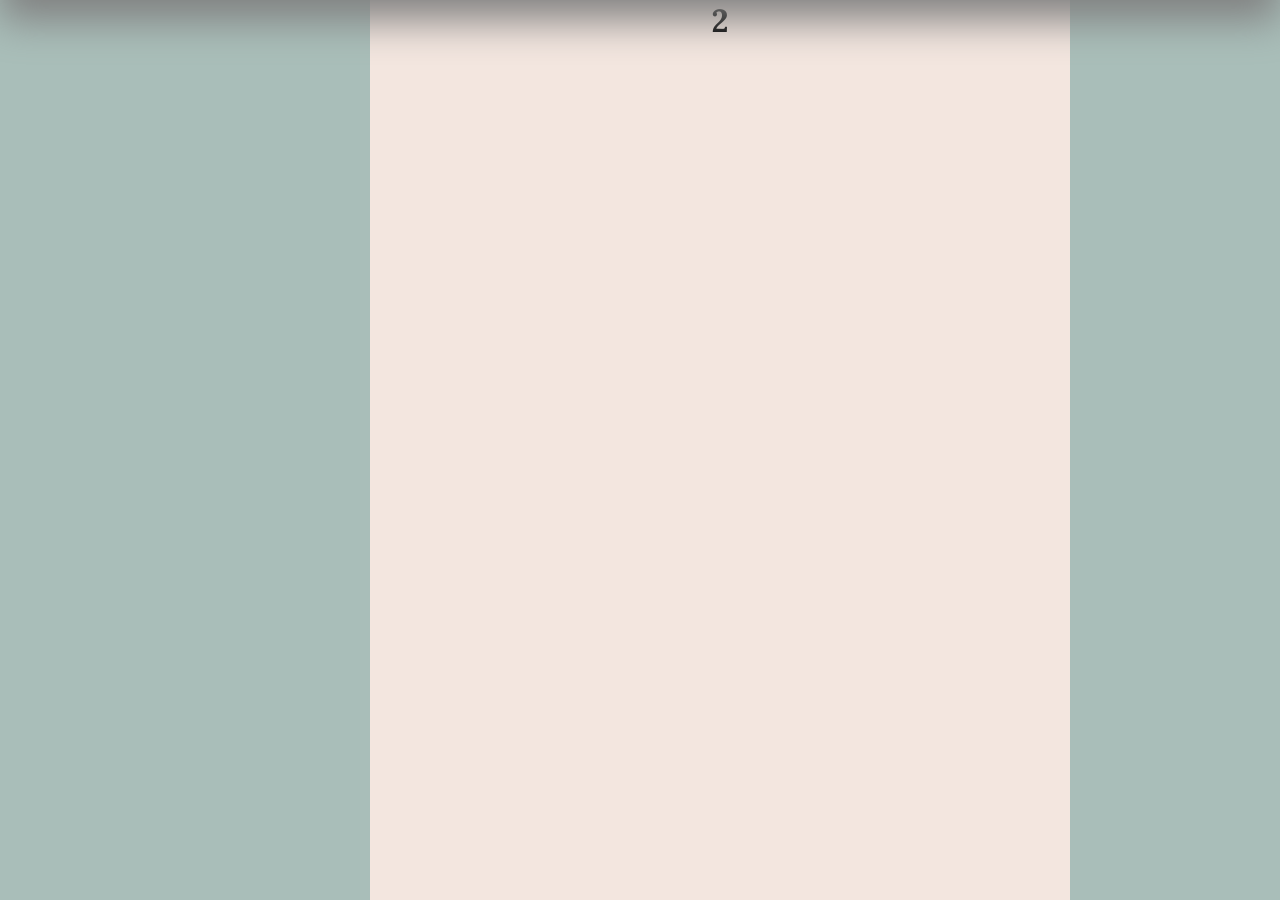
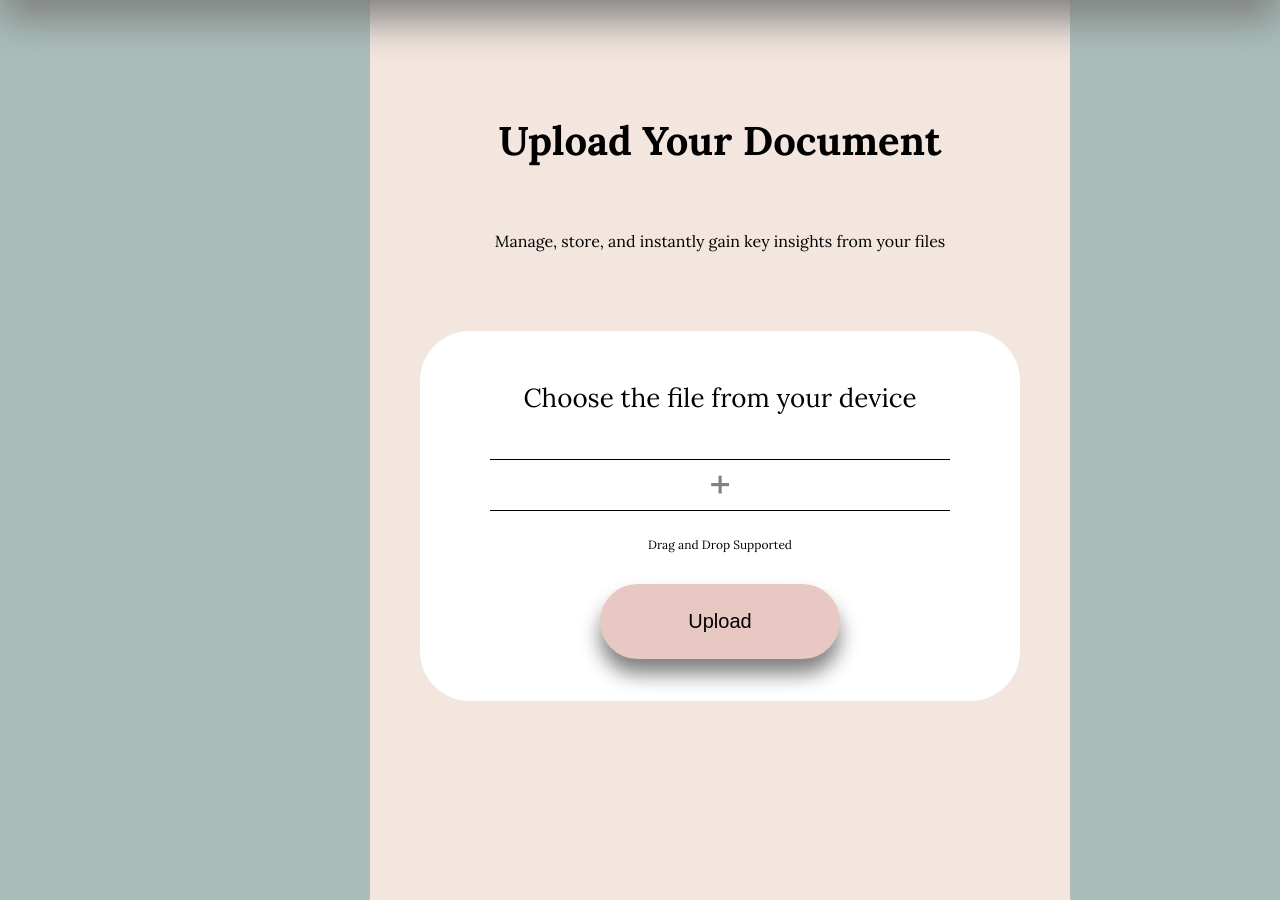
Before and after one commit to SanZh-Test/PetDocuments, a Django app: page /upload_file/ in a window 1280 px wide. Shown: the part 100-1000 px from the top of the page. Run offline with Django 5.2, Linux system fonts and the light colour scheme.

Commit message:
Сreated file upload page and implemented uploading to the site

```diff
--- a/doc_summarizer/summarization/static/summarization/css/styles.css
+++ b/doc_summarizer/summarization/static/summarization/css/styles.css
@@ -117,6 +117,85 @@ h3.active {
     background-color: #E3AFA6;
 }
 
-h1{
+.upload_title{
+    margin: 0px;
+    padding-top: 115px;
+    font-size: 40px;
+}
+
+.upload_text{
+    margin: 0px;
+    padding-top: 65px;
+    font-size: 16px;
+}
+
+.upload_content{
+    margin: 80px auto;
+    width: 600px;
+    height: 370px;
+    border-radius: 50px;
+    background-color: #FFFFFF;
+}
+
+.upload_content_title{
+    padding-top: 50px;
+    font-size: 26px;
+    font-weight: normal;
+}
+
+.add_file{
+    padding: 10px 0px;
+}
+
+.add_file:before{
+    margin: 0 auto 10px;
+    content: '';
+    width: 460px;
+    height: 1px;
+    background-color: #000000;
+    display: block;
+}
+
+.add_file:after{
+    margin: 10px auto 0;
+    content: '';
+    width: 460px;
+    height: 1px;
+    background-color: #000000;
+    display: block;
+}
+
+.upload_content_text{
+    font-size: 12px;
+    padding-bottom: 20px;
+}
+
+input[type="file"]{
+    display: none;
+}
+
+.custom_file_upload{
     margin: 0 auto;
+    display: flex;
+    justify-content: center;
+    align-items: center;
+    width: 30px;
+    height: 30px;
+    font-size: 40px;
+    font-weight: bold;
+    color: gray;
+    cursor: pointer;
+    text-align: center;
+    user-select: none;
+    transition: background 1.0s;
 }
+
+.custom_file_upload:hover{
+    color: black;
+}
+
+.custom_file_upload.file-selected {
+    font-size: 20px;
+    color: black;
+    font-weight: bold;
+}
--- /dev/null
+++ b/doc_summarizer/summarization/static/summarization/js/script.js
@@ -0,0 +1,19 @@
+
+function showFileName() {
+    const fileInput = document.getElementById("file_upload");
+    const fileLabel = document.getElementById("file_label");
+
+    if (fileInput.files.length > 0) {
+        // Update label with the file name and make it smaller
+        fileLabel.textContent = fileInput.files[0].name;
+        fileLabel.classList.add("file-selected");  // Add class for smaller text
+    } else {
+        // If no file selected, keep the "+" symbol
+        fileLabel.textContent = "+";
+        fileLabel.classList.remove("file-selected");  // Remove class to reset size
+    }
+}
+
+document.addEventListener("DOMContentLoaded", function() {
+    document.getElementById("file_upload").addEventListener("change", showFileName);
+});
--- a/doc_summarizer/summarization/templates/summarization/index.html
+++ b/doc_summarizer/summarization/templates/summarization/index.html
@@ -6,6 +6,6 @@
         <p class="home_text">With support for multiple file types, including PDF, DOCX, and TXT, you can upload documents from various sources with a simple click or drag-and-drop action. After uploading, the platform analyzes your document using state-of-the-art natural language processing technology to generate summaries that highlight key insights, saving you the effort of reading lengthy content.</p>
         <p class="home_text">Experience how easy and effective managing your documents can be. Upload your files, get quick insights, and stay organized—all in one place</p>
         <div class="home_button">
-            <button class="button">Get started today</button>
+            <button class="button" onclick="window.location.href='{%url 'upload_file'%}'">Get started today</button>
         </div>
 {% endblock %}
--- a/doc_summarizer/summarization/templates/summarization/upload_file.html
+++ b/doc_summarizer/summarization/templates/summarization/upload_file.html
@@ -1,5 +1,23 @@
 {% extends 'base.html' %}
 
 {% block content %}
-<h1>2</h1>
+<h1 class="upload_title">Upload Your Document</h1>
+
+<p class="upload_text">Manage, store, and instantly gain key insights from your files</p>
+
+<div class="upload_content">
+
+    <h4 class="upload_content_title">Choose the file from your device</h4>
+    <form action="" method="post" enctype="multipart/form-data">
+        {% csrf_token %}
+        <p class="add_file">
+            <label for="file_upload" class="custom_file_upload" id="file_label">+</label>
+            <input type="file" name="file_upload" id="file_upload">
+        </p>
+        <span id="file_name"></span>
+        <p class="upload_content_text">Drag and Drop Supported</p>
+        <button type="submit" class="button">Upload</button>
+    </form>
+</div>
+
 {% endblock %}
--- a/doc_summarizer/summarization/views.py
+++ b/doc_summarizer/summarization/views.py
@@ -5,8 +5,15 @@ from django.shortcuts import render
 def index(request):
     return render(request, 'summarization/index.html')
 
+def handle_uploaded_file(f):
+    with open(f"uploads/{f.name}", "wb+") as destination:
+        for chunk in f.chunks():
+            destination.write(chunk)
 
 def upload_file(request):
+    if request.method == 'POST':
+        handle_uploaded_file(request.FILES['file_upload'])
+
     return render(request, 'summarization/upload_file.html')
 
 
--- a/doc_summarizer/templates/base.html
+++ b/doc_summarizer/templates/base.html
@@ -5,9 +5,10 @@
 <head>
     <meta charset="UTF-8">
     <title>Title</title>
+    <link type="text/css" href="{% static 'summarization/css/styles.css' %}" rel="stylesheet">
     <link href="https://fonts.googleapis.com/css2?family=Lora:ital,wght@0,400..700;1,400..700&display=swap" rel="stylesheet">
     <link href="https://fonts.googleapis.com/css2?family=Parisienne&display=swap" rel="stylesheet">
-    <link type="text/css" href="{% static 'summarization/css/styles.css' %}" rel="stylesheet">
+
 </head>
 <body>
 
@@ -30,5 +31,6 @@
     <div class="footer"></div>
 </div>
 
+<script src="{% static 'summarization/js/script.js' %}"></script>
 </body>
 </html>
```
